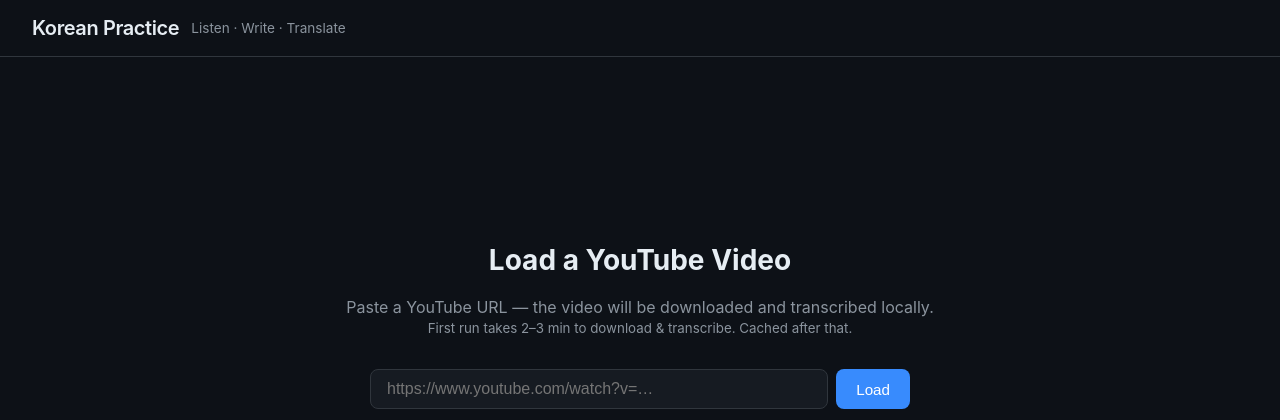
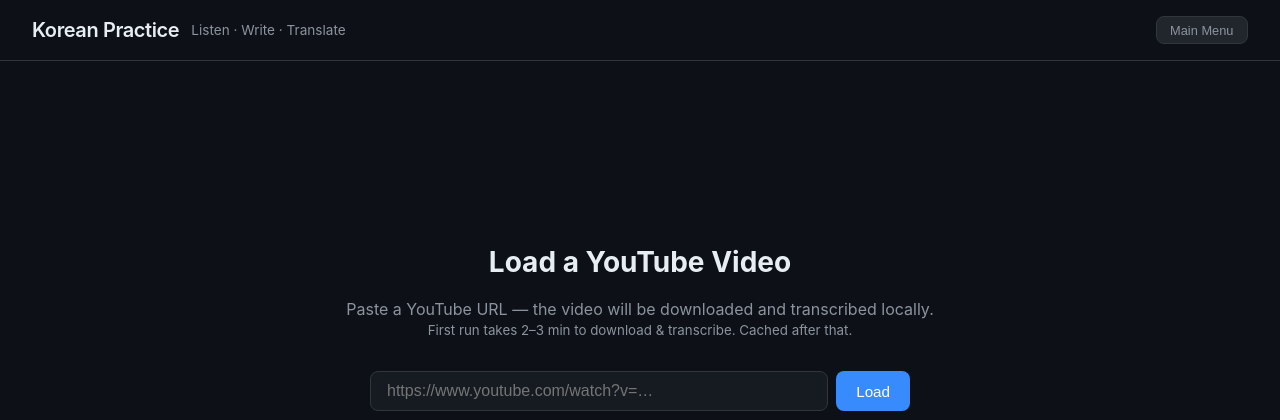
Before and after one commit to jamescshoffman-claw/HoppuLearn, a Flask app: page / in a window 1280 px wide. Shown: the top 420 px of the page. Run offline with Flask 3, Linux system fonts and the light colour scheme.

Commit message:
Add Main Menu button to header
Persistent button in the top-right of the header returns to the load
screen from any state (practice, configure, round complete).

Co-Authored-By: Claude Sonnet 4.6 <noreply@anthropic.com>

```diff
--- a/static/app.js
+++ b/static/app.js
@@ -390,6 +390,7 @@ document.addEventListener('DOMContentLoaded', () => {
   el('setting-write-korean').addEventListener('change', onSettingChange);
   el('setting-translate').addEventListener('change',    onSettingChange);
 
+  el('main-menu-btn').addEventListener('click',    goToLoadScreen);
   el('change-video-btn').addEventListener('click',  goToLoadScreen);
   el('restart-btn').addEventListener('click', () => showConfigure(state.videoId, state.allSentences));
 
--- a/static/style.css
+++ b/static/style.css
@@ -46,6 +46,13 @@ header h1 {
 header .subtitle {
   font-size: 0.85rem;
   color: var(--text-muted);
+}
+
+.header-spacer { flex: 1; }
+
+.btn-sm {
+  font-size: 0.8rem;
+  padding: 0.35rem 0.85rem;
 }
 
 /* ─── Screens ─── */
--- a/templates/index.html
+++ b/templates/index.html
@@ -15,6 +15,8 @@
 <header>
   <h1>Korean Practice</h1>
   <span class="subtitle">Listen · Write · Translate</span>
+  <div class="header-spacer"></div>
+  <button id="main-menu-btn" class="btn-ghost btn-sm">Main Menu</button>
 </header>
 
 <!-- ═══ Load Screen ═══════════════════════════════════════════════════════════ -->
```
